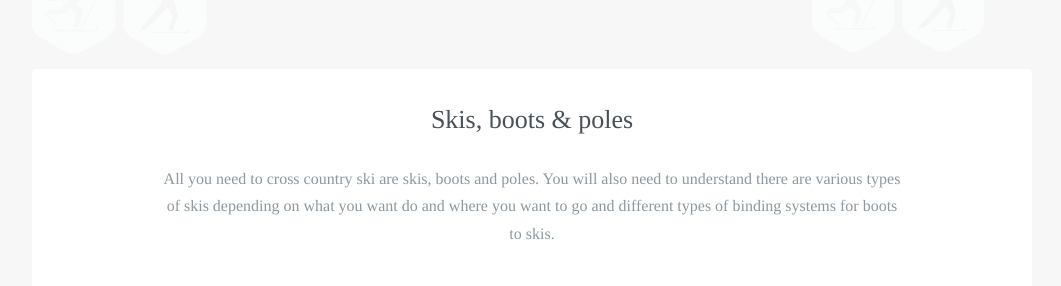
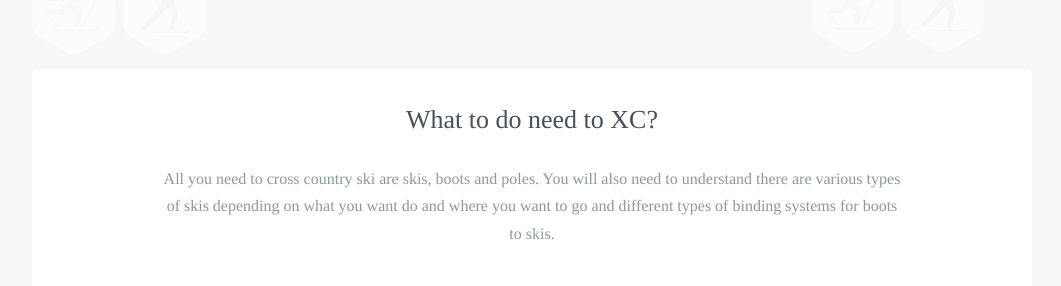
Before and after one commit to robcatto/robcatto.github.io, a Jekyll site: the page built from get-started/equipment/index.html, in a window 1280 px wide and 900 px high. Shown: the part 209-495 px from the top of the window, without its empty margins (108-1169 px from the left). Built offline with Jekyll 4.4.1, drawn with Linux system fonts in a browser that asks for light colours; some web fonts are replaced; Markdown is read by kramdown in place of the engine named in the settings.

Commit message:
Update index.html

```diff
--- a/get-started/equipment/index.html
+++ b/get-started/equipment/index.html
@@ -31,7 +31,7 @@ layout: default
         <div id="content1">
 
                 <section class="mobile_section">
-                    <h3>Skis, boots & poles</h3>
+                    <h3>What to do need to XC?</h3>
                     <p>All you need to cross country ski are skis, boots and poles.  You will also need to understand there are various types of skis depending on what you want do and where you want to go and different types of binding systems for boots to skis.
                      </p>
 
```
